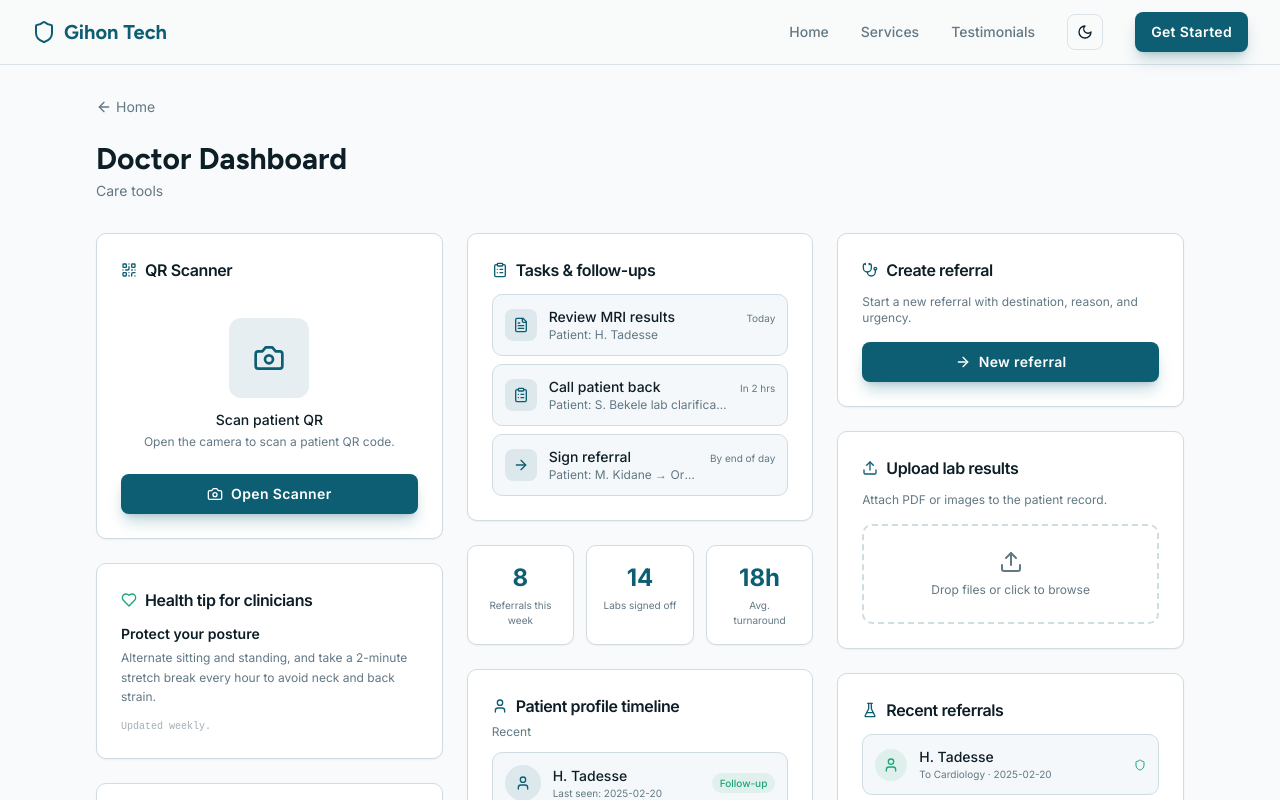
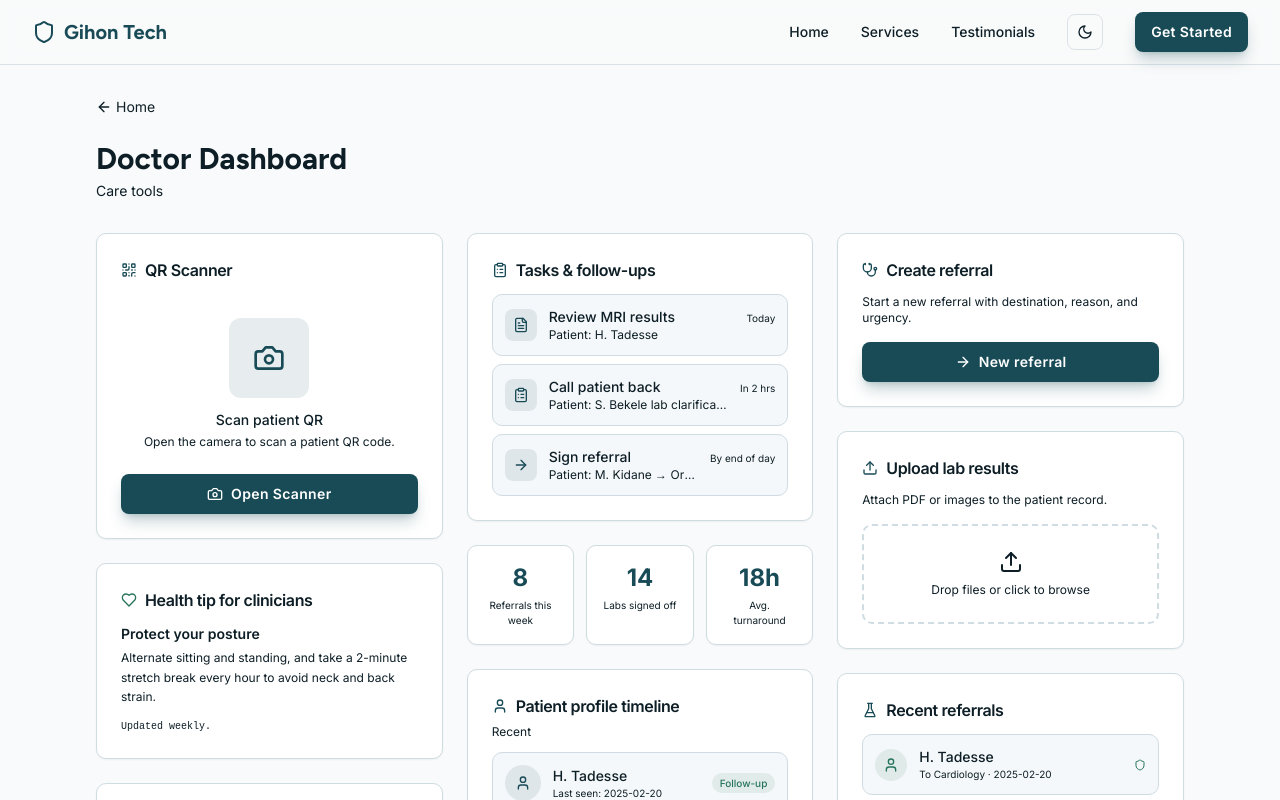
Before and after one commit to anon381/Hospital-Management-System, a React (Vite) app: page /doctor-dashboard in a window 1280 px wide. Shown: the top 800 px of the page. Built offline with nearby package versions, Linux system fonts and the light colour scheme; the HTML template or start-up script is replaced by a standard one.

Commit message:
feat: update color variables and enhance button styles for better accessibility

```diff
--- a/src/index.css
+++ b/src/index.css
@@ -22,9 +22,9 @@
     --secondary-foreground: 200 50% 10%;
 
     --muted: 210 15% 95%;
-    --muted-foreground: 200 15% 45%;
-
-    --accent: 160 70% 38%;
+      --primary: 192 55% 22%;
+      --primary-foreground: 0 0% 100%;
+    --accent: 160 50% 30%;
     --accent-foreground: 0 0% 100%;
 
     --destructive: 0 84% 60%;
@@ -50,10 +50,11 @@
     --sidebar-background: 0 0% 98%;
     --sidebar-foreground: 240 5.3% 26.1%;
     --sidebar-primary: 240 5.9% 10%;
+      --block-highlight: 192 45% 18%;
     --sidebar-primary-foreground: 0 0% 98%;
     --sidebar-accent: 240 4.8% 95.9%;
-    --sidebar-accent-foreground: 240 5.9% 10%;
-    --sidebar-border: 220 13% 91%;
+      --hero-gradient-start: 192 55% 18%;
+      --hero-gradient-end: 200 45% 10%;
     --sidebar-ring: 217.2 91.2% 59.8%;
   }
 
@@ -70,7 +71,7 @@
     --secondary-foreground: 180 10% 92%;
     --muted: 220 20% 12%;
     --muted-foreground: 200 15% 55%;
-    --accent: 145 100% 50%;
+    --accent: 145 45% 36%;
     --accent-foreground: 0 0% 100%;
     --destructive: 0 85% 55%;
     --destructive-foreground: 0 0% 100%;
@@ -88,7 +89,7 @@
     --glass: 220 30% 8%;
 
     --neon-glow: 0 0 10px hsl(180 100% 50% / 0.3), 0 0 40px hsl(180 100% 50% / 0.1);
-    --neon-glow-accent: 0 0 10px hsl(145 100% 50% / 0.3), 0 0 40px hsl(145 100% 50% / 0.1);
+    --neon-glow-accent: 0 0 6px hsl(145 45% 36% / 0.15), 0 0 20px hsl(145 45% 36% / 0.04);
   }
 }
 
@@ -202,29 +203,29 @@
       filter: saturate(1);
     }
     6% {
-      box-shadow: 0 10px 40px hsl(var(--accent) / 0.35), 0 0 12px hsl(var(--accent) / 0.08);
+      box-shadow: 0 10px 40px hsl(var(--accent) / 0.18), 0 0 12px hsl(var(--accent) / 0.04);
       transform: translateY(-6px) scale(1.03);
       filter: saturate(1.05);
     }
     12% {
-      box-shadow: 0 22px 80px hsl(var(--accent) / 0.72), 0 0 36px hsl(var(--accent) / 0.22);
+      box-shadow: 0 22px 80px hsl(var(--accent) / 0.36), 0 0 36px hsl(var(--accent) / 0.11);
       transform: translateY(-14px) scale(1.1);
       filter: saturate(1.14);
     }
     20% {
-      box-shadow: 0 14px 52px hsl(var(--accent) / 0.48), 0 0 20px hsl(var(--accent) / 0.14);
+      box-shadow: 0 14px 52px hsl(var(--accent) / 0.24), 0 0 20px hsl(var(--accent) / 0.07);
       transform: translateY(-8px) scale(1.05);
     }
     30% {
-      box-shadow: 0 8px 32px hsl(var(--accent) / 0.36);
+      box-shadow: 0 8px 32px hsl(var(--accent) / 0.18);
       transform: translateY(-4px) scale(1.02);
     }
     42% {
-      box-shadow: 0 4px 18px hsl(var(--accent) / 0.28);
+      box-shadow: 0 4px 18px hsl(var(--accent) / 0.14);
       transform: translateY(-2px) scale(1.01);
     }
     58% {
-      box-shadow: 0 2px 10px hsl(var(--accent) / 0.22);
+      box-shadow: 0 2px 10px hsl(var(--accent) / 0.11);
       transform: translateY(-1px) scale(1.005);
     }
     75% {
@@ -238,6 +239,33 @@
   }
 
   /* sliding wave removed */
+
+  /* Dimmed button variant — use alongside existing button classes to reduce brightness */
+  .btn-dim {
+    /* light, non-glowing blue */
+    background-color: hsl(203 90% 70%) !important;
+    color: hsl(212 40% 10%) !important;
+    box-shadow: none !important;
+    transition: background-color .15s ease, transform .08s ease;
+  }
+  .btn-dim:hover {
+    background-color: hsl(203 85% 64%) !important;
+    box-shadow: none !important;
+  }
+  .btn-dim:active {
+    transform: translateY(1px);
+  }
+  .btn-dim:disabled {
+    opacity: 0.6;
+    pointer-events: none;
+  }
+
+  /* Slightly darker in dark mode for enough contrast */
+  .dark .btn-dim {
+    background-color: hsl(203 80% 56%) !important;
+    color: hsl(0 0% 100%) !important;
+  }
+
 }
 
 @layer utilities {
```
